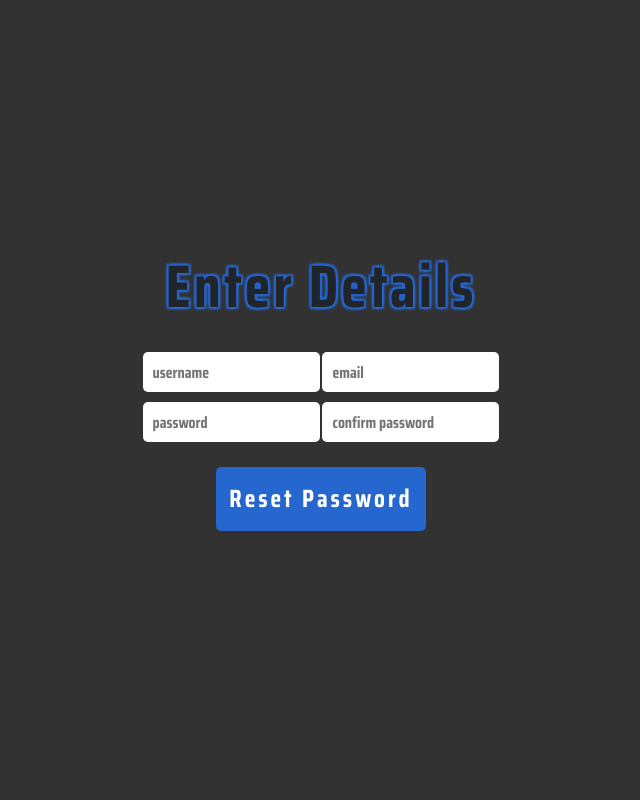
After one commit to DM880/Chat, a Django app: page /reset_password/ in a window 1280 px wide. The commit adds this page. Shown: the whole page, without its empty margins (319-959 px from the left). Run offline with Django 3.2, Linux system fonts and the light colour scheme; some libraries are stand-ins or nearby versions.

Commit message:
forgotten password added

```diff
--- /dev/null
+++ b/src/chat_app/interfaces/appsite/static/css/reset_password.css
@@ -0,0 +1,87 @@
+@import url('https://fonts.googleapis.com/css2?family=Saira+Condensed:wght@700&display=swap');
+
+html, body {
+  height: 100%;
+}
+
+html {
+  display: table;
+  margin: auto;
+}
+
+body {
+  display: table-cell;
+  vertical-align: middle;
+  background-color: #323232;
+  font-family: 'Saira Condensed', sans-serif;
+}
+
+.reset-txt{
+  margin-top:-50px;
+  margin-bottom: 30px;
+  text-shadow: -2px -2px 2px #2666CF, 2px -2px 2px #2666CF, -2px 2px 2px #2666CF, 2px 2px 2px #2666CF;
+  font-weight: bold;
+  font-size: 60px;
+  letter-spacing: 3px;
+}
+
+
+.wrap{
+  height: 250px;
+  width: 500px;
+  text-align: center;
+}
+
+.reset-div{
+  width: 100%;
+  align-items: center;
+  margin:auto;
+}
+
+input{
+  margin-bottom: 10px;
+  border:none;
+  height: 40px;
+  padding: 10px;
+  border-radius: 5px;
+}
+
+button{
+  border:solid transparent;
+  font-weight: bold;
+  padding: 10px;
+  transition: all 0.3s ease;
+  color: white;
+  border-radius: 5px;
+  font-size: 25px;
+  margin-top: 15px;
+  letter-spacing: 3px;
+}
+
+#btn-reset{
+  background-color: #2666CF;
+}
+
+#btn-reset:hover{
+  color: #2666CF;
+  background-color: white;
+  border-color: #2666CF;
+}
+
+.reset-div input:focus{
+  outline: none !important;
+  box-shadow: 0 0 10px #2666CF;
+}
+
+@media only screen and (max-width:500px){
+  .reset{
+    width: 100%;
+    position:relative;
+    text-align: center;
+  }
+
+  .wrap{
+    width: 100%;
+    height: 650px;
+  }
+}
--- a/src/chat_app/interfaces/appsite/static/css/sign.css
+++ b/src/chat_app/interfaces/appsite/static/css/sign.css
@@ -13,6 +13,7 @@ body {
   display: table-cell;
   vertical-align: middle;
   background-color: #323232;
+  font-family: 'Saira Condensed', sans-serif;
 }
 
 .line{
@@ -97,7 +98,6 @@ button{
   border-radius: 5px;
   font-size: 25px;
   margin-top: 15px;
-  font-family: 'Saira Condensed', sans-serif;
   letter-spacing: 3px;
 }
 
--- a/src/chat_app/interfaces/appsite/templates/create_room_chat.html
+++ b/src/chat_app/interfaces/appsite/templates/create_room_chat.html
@@ -30,6 +30,9 @@
       If room chat exist you will join the existing chat otherwise you will create a new one with your chosen name.
     </li>
     <li>
+      If room chat is being created choose between public or private option, if room chat exist and is private enter the private key to enter the chat.
+    </li>
+    <li>
       A room chat that is not used for more than 10 days will be automatically deleted.
     </li>
   </ul>
@@ -39,7 +42,7 @@
 <img id="robot" src="{% static 'img/robot.png' %}">
 
 <div id="my-info-container">
-  <div class="my-info"><p>Check out my projects and more <a href="https://www.github.com/DM880" style="font-size: 20px;" target="_blank">here</a></p></div>
+  <div class="my-info"><p>Check out the source code <a href="https://www.github.com/DM880" style="font-size: 20px;" target="_blank">here</a></p></div>
   <div class="triangle"></div>
 </div>
 <img id="robot_after" src="{% static 'img/robot_after.png' %}">
--- a/src/chat_app/interfaces/appsite/templates/enter_key.html
+++ b/src/chat_app/interfaces/appsite/templates/enter_key.html
@@ -19,6 +19,8 @@
   <button type="submit">Submit</button>
   </form>
   </div>
+  {% if error %}<h2 style="color:#DA1212;font-size:20px;">Wrong key entered</h2>{% endif %}
+
 </div>
 
 {% endblock %}
--- /dev/null
+++ b/src/chat_app/interfaces/appsite/templates/reset_password.html
@@ -0,0 +1,27 @@
+{% extends 'base.html' %}
+{% load static %}
+
+{% block title %}Reset Password{% endblock %}
+
+{% block css %} <link rel="stylesheet" href="{% static 'css/reset_password.css' %}"> {% endblock %}
+
+{% block content %}
+
+{% if message %}<div style="text-align:center;margin-top:-200px;margin-bottom:100px;"><h3 style="color:#DA1212;">{{ message }}</h3></div>{% endif %}
+
+<div id="wrap-div" class="wrap">
+  <div class="reset-div">
+    <h2 class="reset-txt">Enter Details</h2>
+    <form action="{% url 'reset_password' %}" method="POST">
+      {% csrf_token %}
+      <input name="username" placeholder="username" required="true"></input>
+      <input name="email" placeholder="email" type="email" required="true"></input>
+      <input name="password1" placeholder="password" type="password" required="true"></input>
+      <input name="password2" placeholder="confirm password" type="password" required="true"></input>
+    <br>
+<button id="btn-reset" type="submit" title="Create Account">Reset Password</button>
+    </form>
+  </div>
+</div>
+
+{% endblock %}
--- a/src/chat_app/interfaces/appsite/templates/sign.html
+++ b/src/chat_app/interfaces/appsite/templates/sign.html
@@ -8,7 +8,7 @@
 
 {% block content %}
 
-  {% if message %}<div style="position:absolute;top:0;"><h3 style="color:blue;">{{ message }}</h3></div>{% endif %}
+  {% if message %}<div style="text-align:center;margin-top:-200px;margin-bottom:100px;"><h3 style="color:#DA1212;">{{ message }}</h3></div>{% endif %}
 
 <div id="wrap-div" class="wrap">
   <div class="center-login-div">
@@ -19,7 +19,7 @@
   <input name="username" placeholder="username" required="true"></input>
   <input name="password" placeholder="password" type="password" required="true"></input>
   <br>
-  <a href="" style="font-size:20px;font-family: 'Saira Condensed', sans-serif;">Forgotten Password?</a>
+  <a href="{% url 'reset_password' %}" style="font-size:20px;font-family: 'Saira Condensed', sans-serif;">Forgotten Password?</a>
   <br>
   <button id="btn-signin" type="submit" title="Sign In">Sign In</button>
     </form>
--- a/src/chat_app/interfaces/appsite/urls.py
+++ b/src/chat_app/interfaces/appsite/urls.py
@@ -12,6 +12,7 @@ urlpatterns = [
     path("signin/", views.sign_in, name="sign_in"),
     path("signup/", views.sign_up, name="sign_up"),
     path("signout/", views.sign_out, name="signout"),
+    path('reset_password/',views.reset_password, name="reset_password"),
     # Chat
     path("create_room_chat/", views.create_room_chat, name="create_room_chat"),
     path("choose_create_chat/<str:room_name>/", views.choose_create_chat, name="choose_create_chat"),
--- a/src/chat_app/interfaces/appsite/views/views.py
+++ b/src/chat_app/interfaces/appsite/views/views.py
@@ -76,6 +76,35 @@ def sign_up(request):
 
     else:
         return redirect("sign")
+
+
+def reset_password(request):
+
+    if request.method == "POST":
+
+        username = request.POST.get("username")
+        email = request.POST.get("email")
+        password1 = request.POST.get("password1")
+        password2 = request.POST.get("password2")
+
+        try:
+            user = User.objects.get(username=username, email=email)
+        except User.DoesNotExist:
+            message = 'username or email invalid'
+            return render(request, 'reset_password.html', {"message":message})
+
+        if password1 != password2:
+            message = "Passwords don't match"
+            return render(request, 'reset_password.html', {"message": message})
+
+        user.set_password(password1)
+        user.save()
+
+        return redirect('sign')
+
+    return render(request, 'reset_password.html',)
+
+
 
 
 @login_required
```
